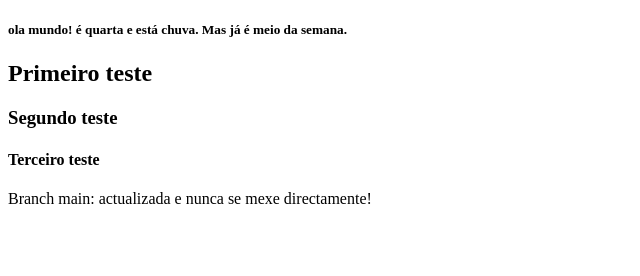
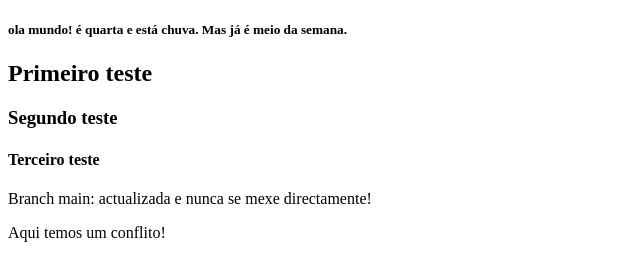
Before and after one commit to ryanmiranda7/projeto-git, a plain HTML site: page index.html in a window 1280 px wide. Shown: the whole page, without its empty margins (0-640 px from the left). Drawn offline with Linux system fonts and the light colour scheme.

Commit message:
conflito

```diff
--- a/index.html
+++ b/index.html
@@ -11,5 +11,6 @@
     <h3>Segundo teste</h3>
     <h4>Terceiro teste</h4>
     <p>Branch main: actualizada e nunca se mexe directamente!</p>
+    <p>Aqui temos um conflito!</p>
 </body>
 </html>
```
